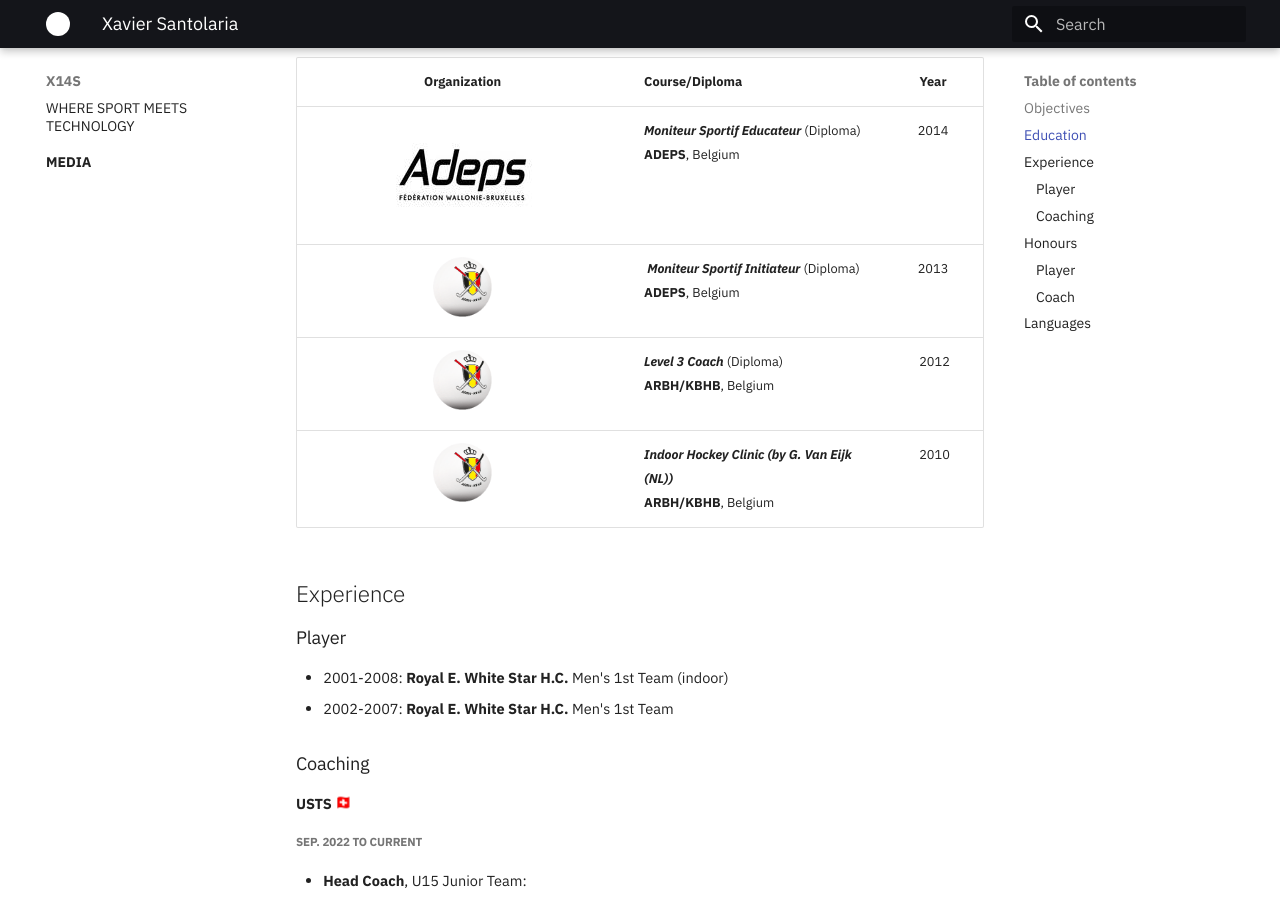
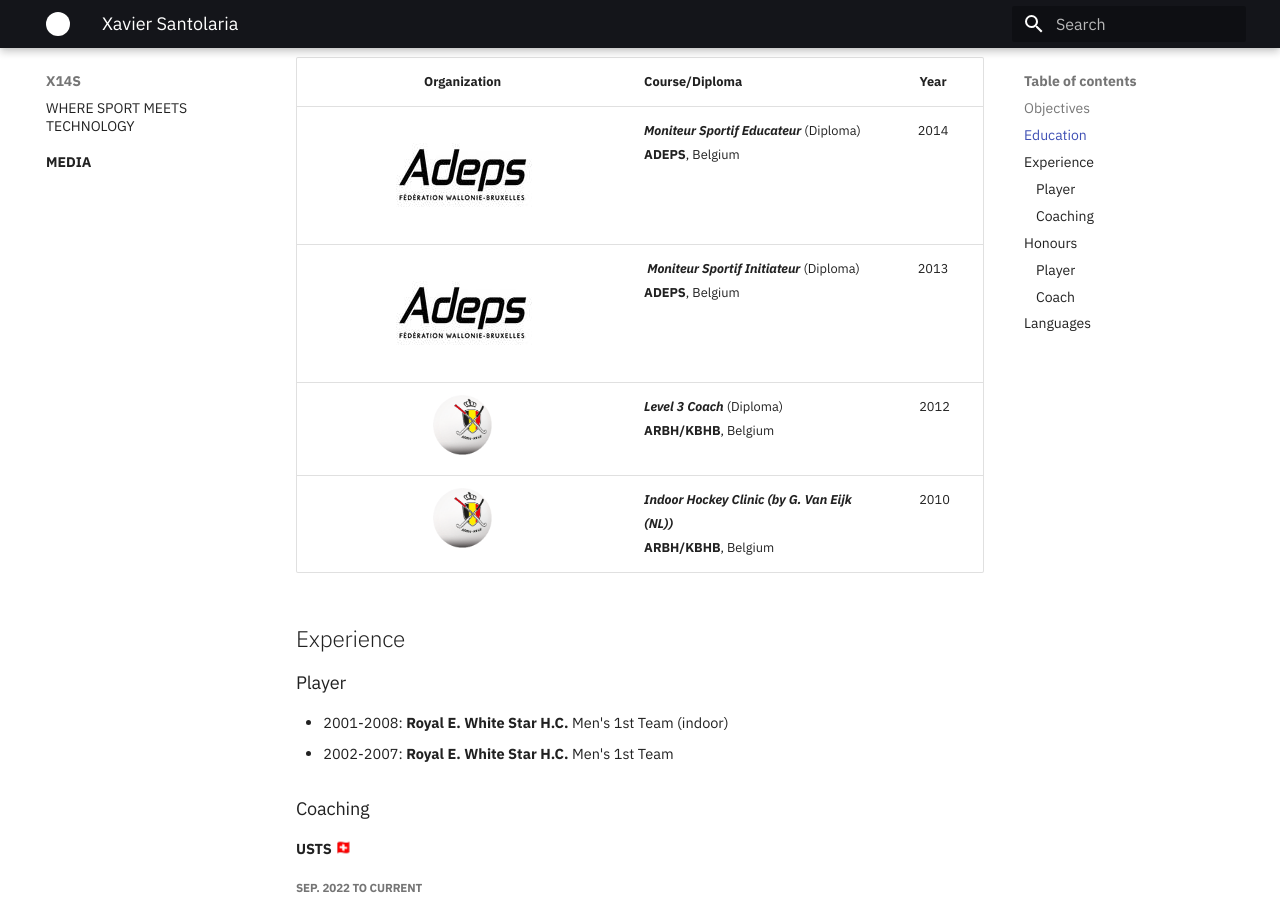
Before and after one commit to xsa/x14s.com, an MkDocs documentation site: the page built from docs/team/xs.md, in a window 1280 px wide and 900 px high, scrolled down 485 px. Built offline with MkDocs 1.6.1 and Material for MkDocs 9.7.7, drawn with Linux system fonts in a browser that asks for light colours; emoji names are drawn with the system emoji font.

Commit message:
Wrong logo.. oops.

```diff
--- a/docs/team/xs.md
+++ b/docs/team/xs.md
@@ -15,7 +15,7 @@ experiences that I obtained through the years of playing and coaching.
 | Organization | Course/Diploma | Year |
 | :----------: | -------------- | :--: |
 | ![ADEPS](../images/adeps.jpg) | ***Moniteur Sportif Educateur*** (Diploma)<br/>**ADEPS**, Belgium | 2014 |
-| ![ARBH/KBHB](../images/logo-arbh_kbhb.gif){ style="width:20%;" } | ***Moniteur Sportif Initiateur*** (Diploma)<br/>**ADEPS**, Belgium | 2013 |
+| ![ADEPS](../images/adeps.jpg) | ***Moniteur Sportif Initiateur*** (Diploma)<br/>**ADEPS**, Belgium | 2013 |
 | ![ARBH/KBHB](../images/logo-arbh_kbhb.gif){ style="width:20%;" } | ***Level 3 Coach*** (Diploma)<br/>**ARBH/KBHB**, Belgium | 2012 |
 | ![ARBH/KBHB](../images/logo-arbh_kbhb.gif){ style="width:20%;" } | ***Indoor Hockey Clinic (by G. Van Eijk (NL))***<br/>**ARBH/KBHB**, Belgium | 2010 |
 
```
